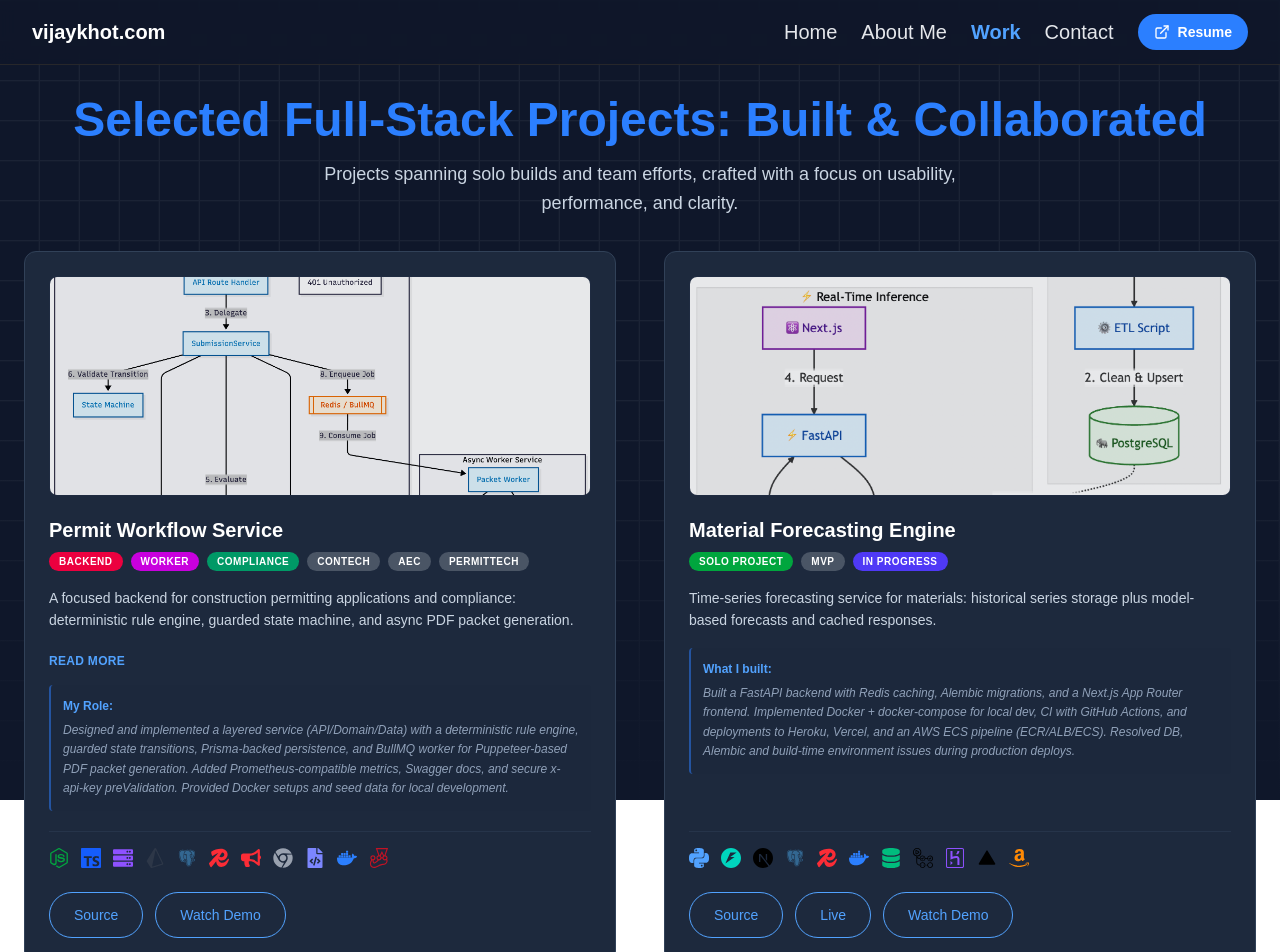
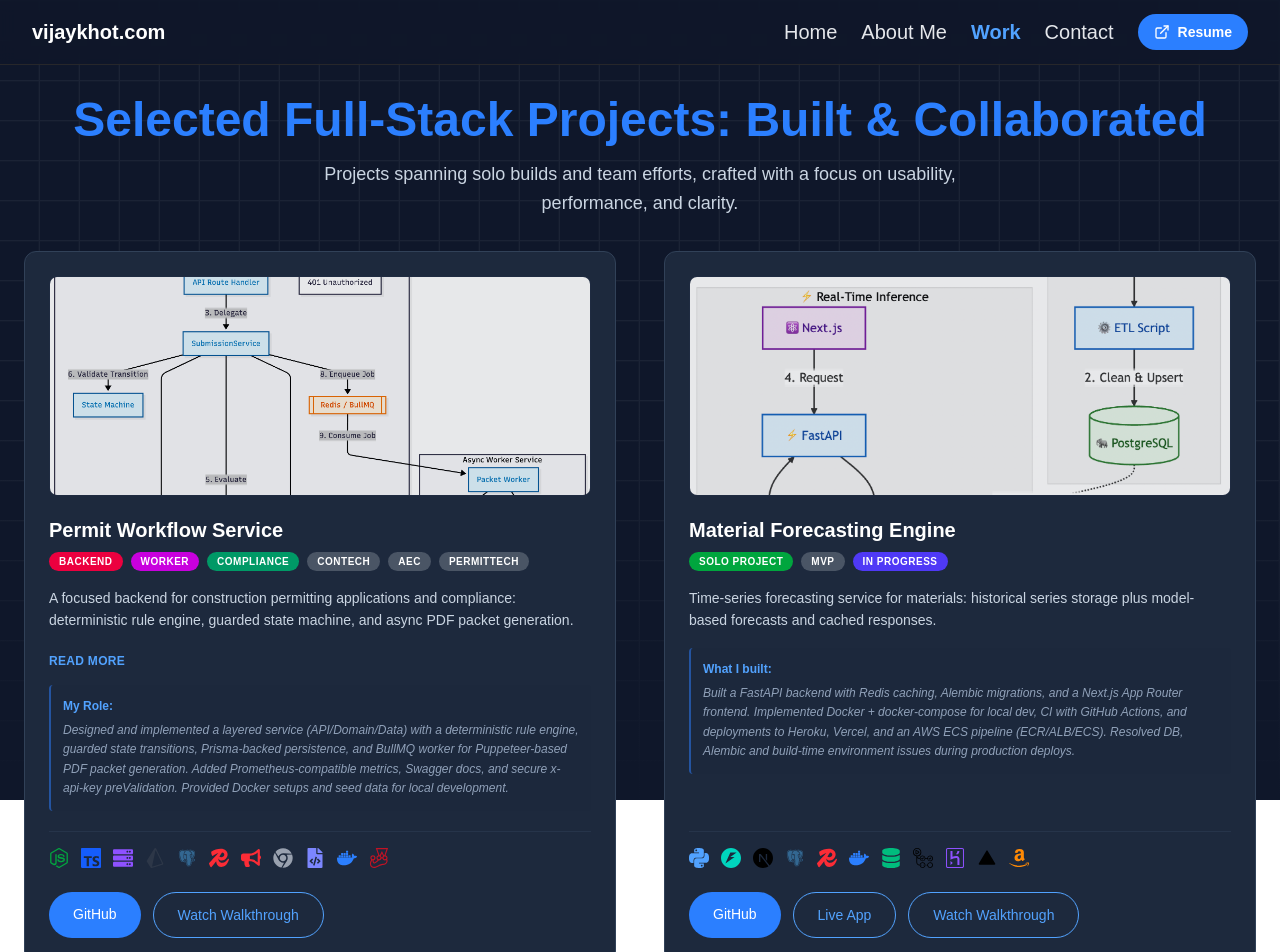
Before and after one commit to vijaybkhot/vijaykhot.dev, a Next.js app: page /work in a window 1280 px wide. Shown: the top 952 px of the page. Built offline with nearby package versions, Linux system fonts and the light colour scheme.

Commit message:
feat(project-cards): prioritize GitHub links with primary button styling
- Changed GitHub button to use primary variant for visual prominence
- Live App and Watch Walkthrough buttons remain outlined
- Maintains consistent button hierarchy across project cards

Closes #9

```diff
--- a/src/components/ProjectCard.tsx
+++ b/src/components/ProjectCard.tsx
@@ -46,7 +46,6 @@ const ProjectCard: FC<{ project: Project }> = ({ project }) => {
   const zoomOut = () => {
     setZoom((z) => {
       const newZoom = Math.max(z - 0.1, 0.5);
-      // Reset pan when zooming back to 1 or below
       if (newZoom <= 1) {
         setPan({ x: 0, y: 0 });
       }
@@ -158,7 +157,7 @@ const ProjectCard: FC<{ project: Project }> = ({ project }) => {
 
   return (
     <>
-      {/* --- LIGHTBOX MODAL (rendered via Portal to escape stacking context) --- */}
+      {/* --- LIGHTBOX MODAL --- */}
       {isModalOpen &&
         project.image &&
         createPortal(
@@ -292,7 +291,7 @@ const ProjectCard: FC<{ project: Project }> = ({ project }) => {
             {/* Hover Overlay with "Expand" Hint */}
             <div className="absolute inset-0 flex items-center justify-center transition-colors duration-300 opacity-0 bg-black/0 group-hover:bg-black/20 group-hover:opacity-100">
               <div className="flex items-center gap-2 px-4 py-2 text-xs font-bold text-white transition-transform transform translate-y-2 border rounded-full shadow-xl bg-slate-900/80 backdrop-blur border-slate-600 group-hover:translate-y-0">
-                <FaExpand /> View Diagram
+                <FaExpand /> View Architecture
               </div>
             </div>
           </div>
@@ -399,25 +398,30 @@ const ProjectCard: FC<{ project: Project }> = ({ project }) => {
             })}
           </div>
 
-          {/* Action Buttons */}
+          {/* UPDATED Action Buttons */}
           <div
             className="flex flex-wrap gap-3"
             onClick={(e) => e.stopPropagation()}
           >
             {project.github && (
+              // CHANGED: Primary variant for GitHub
               <ButtonLink
                 href={project.github}
-                label="Source"
-                variant="outlined"
+                label="GitHub"
+                variant="primary"
               />
             )}
             {project.live && (
-              <ButtonLink href={project.live} label="Live" variant="outlined" />
+              <ButtonLink
+                href={project.live}
+                label="Live App"
+                variant="outlined"
+              />
             )}
             {(project.youtube || project.embed) && (
               <ButtonLink
                 href={project.youtube || project.embed || ""}
-                label="Watch Demo"
+                label="Watch Walkthrough"
                 variant="outlined"
               />
             )}
```
